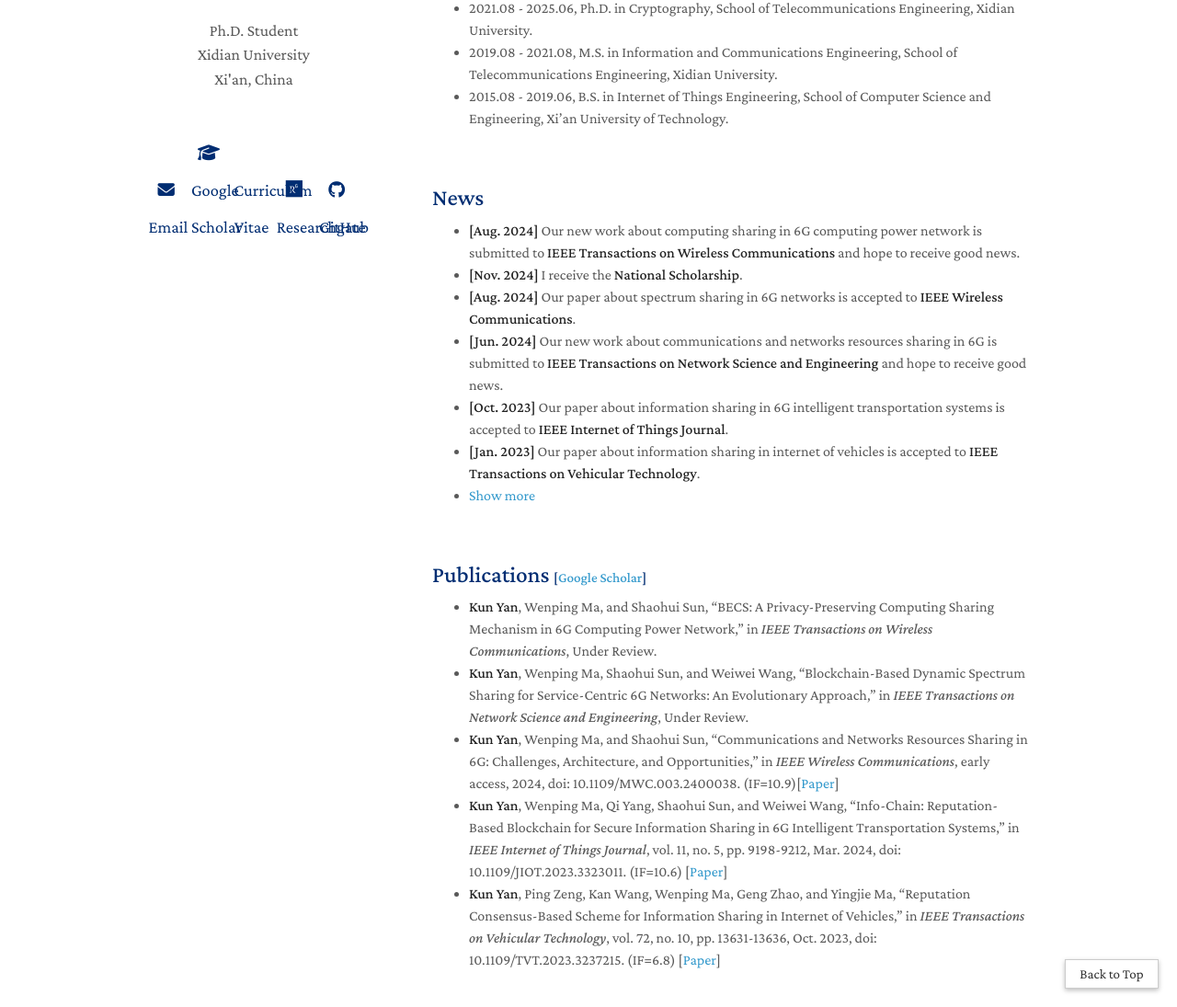
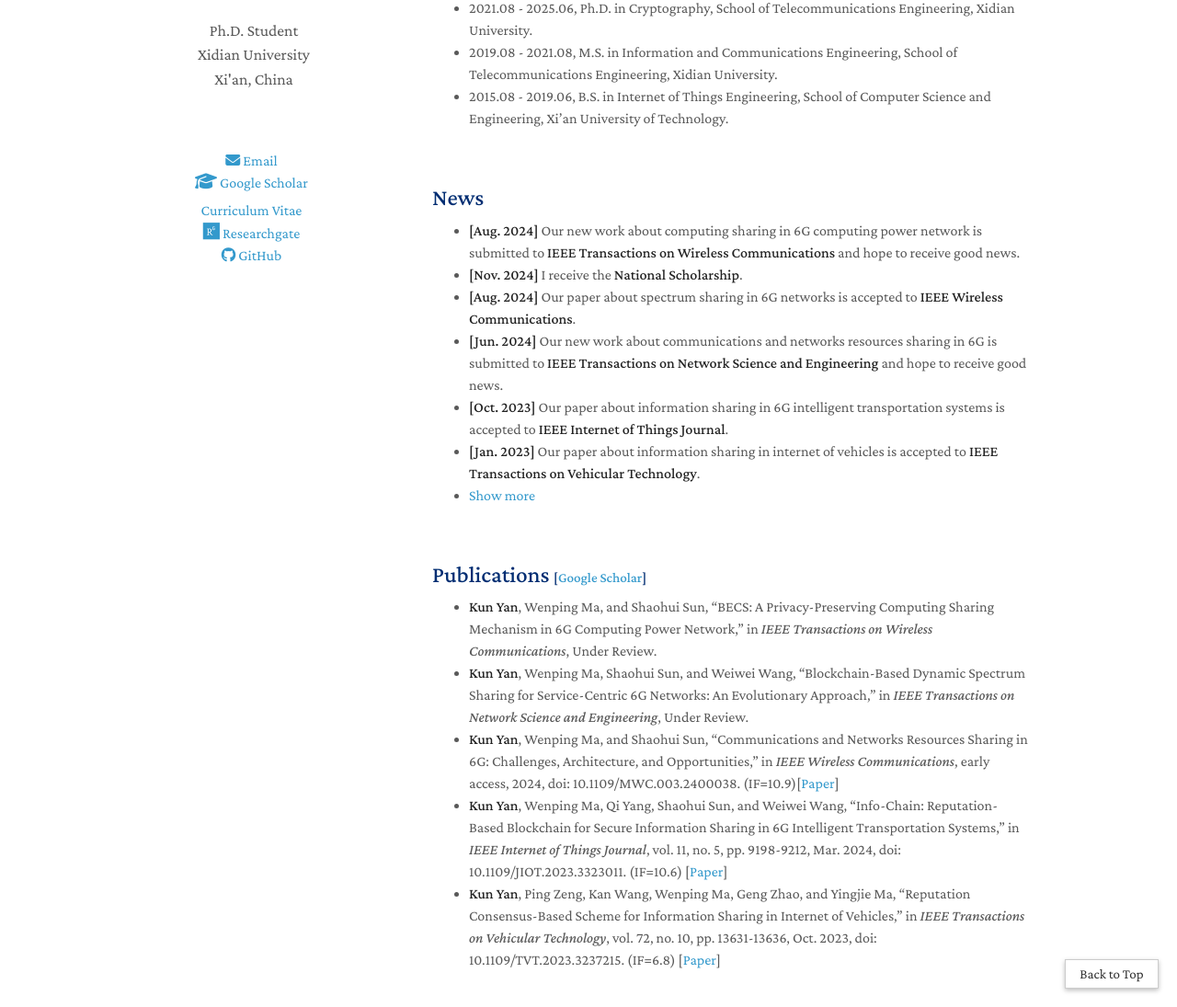
Before and after one commit to QuinYim/quinyim.github.io, a Jekyll site: the page built from index.md, in a window 1280 px wide and 1400 px high, scrolled down 202 px. Shown: the part 305-1400 px from the top of the window at 92% size. Built offline with Jekyll 4.4.1, drawn with Linux system fonts in a browser that asks for light colours; a style sheet for code colours, icons or effects is not loaded.

Commit message:
Update minimal-light.scss

```diff
--- a/_sass/minimal-light.scss
+++ b/_sass/minimal-light.scss
@@ -4,11 +4,41 @@ body { background-color: #fff; padding: 0px; font: 16.0px/1.5 Crimson Pro, serif
 
 .pub-row { display: flex; align-items: center; }
 
-.social-icons a { display: inline-block; height: 2.4rem; width: 2.4rem; background-color: transparent; color: #002D72 !important; border-radius: 100%; text-align: center; font-size: 1.15rem; line-height: 2.5rem; margin-right: 1rem; }
+// .social-icons a { display: inline-block; height: 2.4rem; width: 2.4rem; background-color: transparent; color: #002D72 !important; border-radius: 100%; text-align: center; font-size: 1.15rem; line-height: 2.5rem; margin-right: 1rem; }
 
-.social-icons a:last-child { margin-right: 0; }
+// .social-icons a:last-child { margin-right: 0; }
 
-.social-icons a:hover { background-color: white; color: black; transform: scale(1.2); }
+// .social-icons a:hover { background-color: white; color: black; transform: scale(1.2); }
+
+
+.social-icons {
+    display: flex;
+    flex-direction: column; /* Stack items vertically */
+    margin-top: 1rem;
+  }
+
+  .icon-row {
+    margin-bottom: 0.5rem;
+  }
+
+  .icon-row a {
+    display: flex;
+    align-items: center;
+    color: #494e52;
+    text-decoration: none;
+    font-size: 1em;
+  }
+
+  .icon-row i {
+    margin-right: 10px;
+    font-size: 1.2em; /* Adjust icon size if needed */
+  }
+
+  .icon-row a:hover {
+    color: #000;
+    text-decoration: none;
+  }
+
 
 .icon-button { background-color: white; border-radius: 3.6rem; cursor: pointer; display: inline-block; font-size: 2.0rem; height: 3.6rem; line-height: 3.6rem; margin: 0 5px; position: relative; text-align: center; -webkit-user-select: none; -moz-user-select: none; -ms-user-select: none; user-select: none; width: 3.6rem; }
 
```
